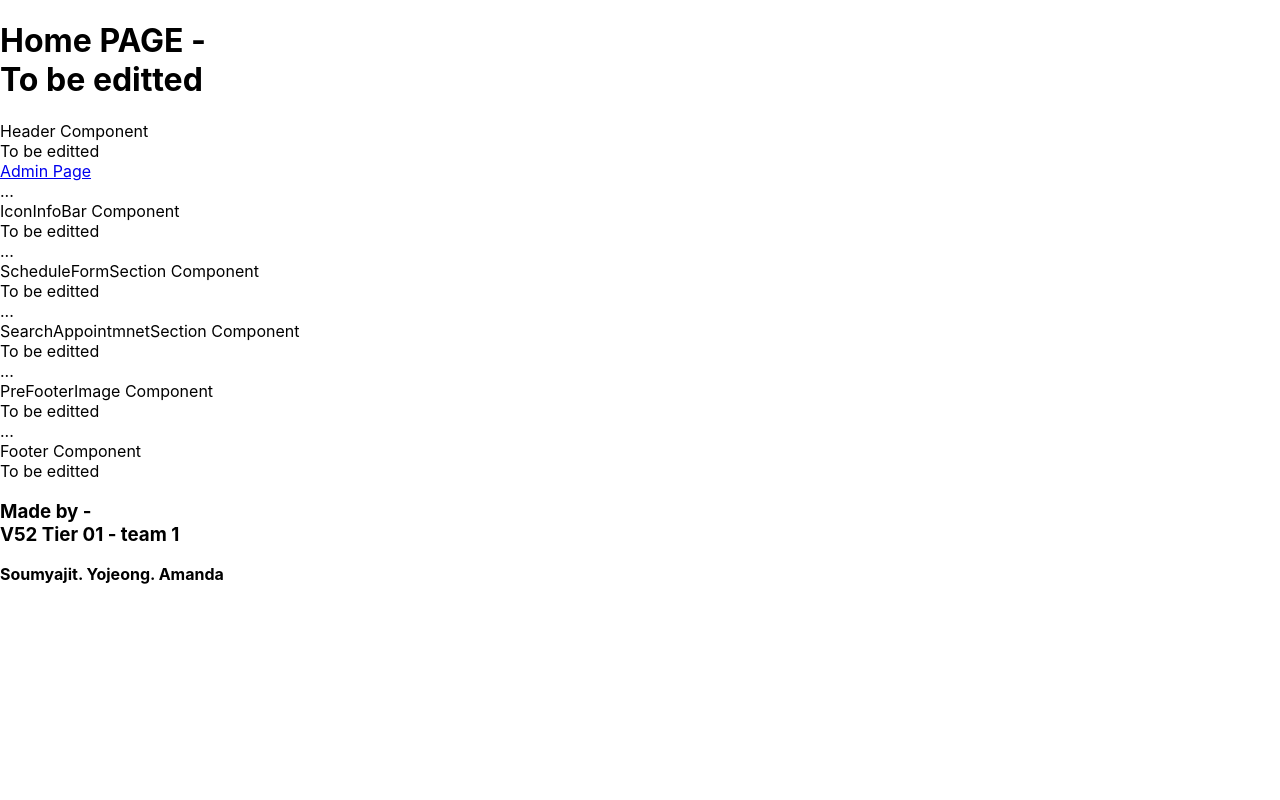
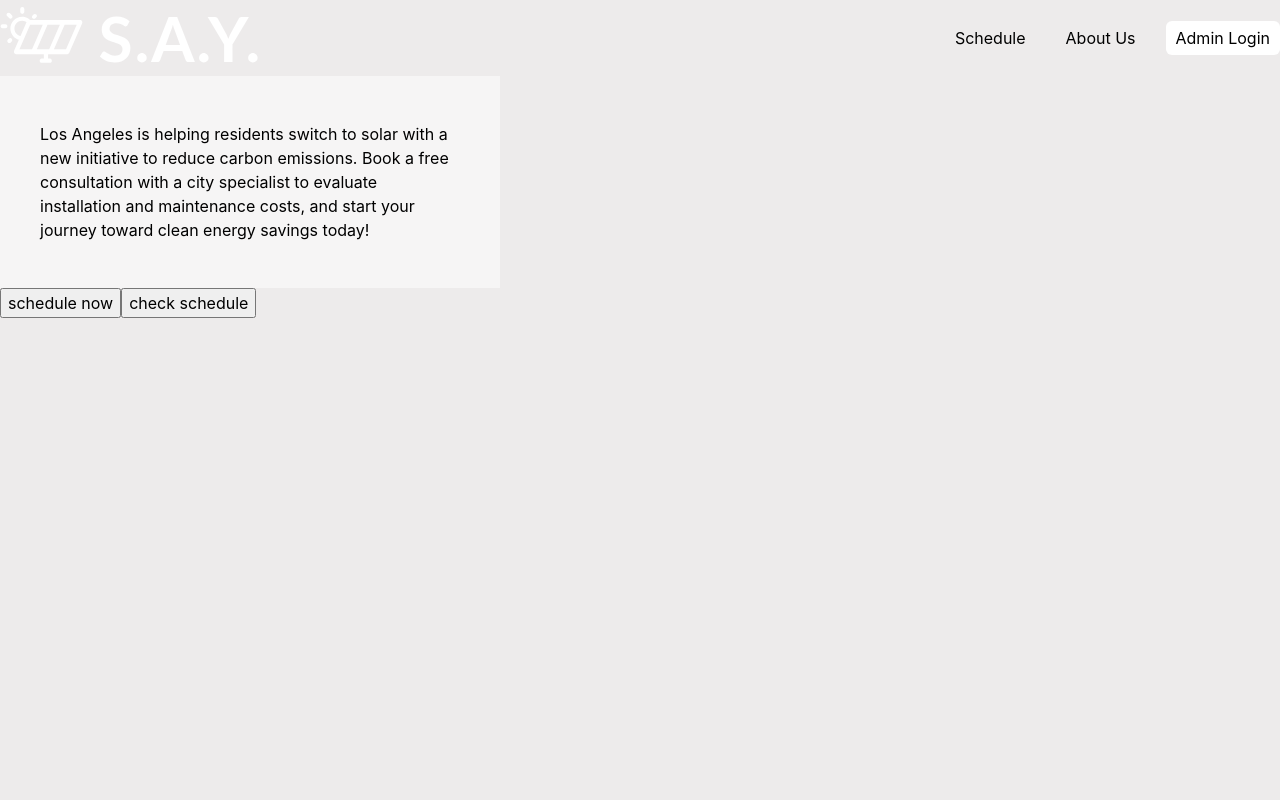
Before and after one commit to chingu-voyages/v52-tier1-team-01, a React (Create React App) app in the folder solarapp/: page / in a window 1280 px wide. Shown: the top 800 px of the page. Built offline with nearby package versions, Linux system fonts and the light colour scheme.

Commit message:
Add header and reset CSS setup 19nov2024

```diff
--- a/solarapp/src/components/Header.jsx
+++ b/solarapp/src/components/Header.jsx
@@ -1,7 +1,33 @@
 import React from "react";
 
+import '../styling/Header.css'
+
 const Header = () => {
-  return <div>Header Component <br /> To be editted<br /><a href="/admin">Admin Page</a><br />...</div>;
+  return (
+    <section className="header">
+      <header className="header-bar">
+        <h1 className="header-logo">
+          <img src="/assets/solar-app-logo.svg" alt="SAY logo" />
+        </h1>
+        <nav className="header-nav">
+          <h2 className="visually-hidden">navigation</h2>
+          <ul>
+            <li>Schedule</li>
+            <li>About Us</li>
+            <li className="admin">Admin Login</li>
+          </ul>
+        </nav>
+      </header>
+      <div className="header-info">
+        Los Angeles is helping residents switch to solar with a new initiative to reduce carbon emissions. Book a free consultation with a city specialist to evaluate installation and maintenance costs, and start your journey toward clean energy savings today!
+      </div>
+      <div className="header-action-buttons">
+        <button type="button" className="schedule-now">schedule now</button>
+        <button type="button" className="check schedule">check schedule</button>
+      </div>
+      {/* <a href="/admin">Admin Page</a> */}
+    </section>
+  );
 };
 
 export default Header;
--- a/solarapp/src/index.css
+++ b/solarapp/src/index.css
@@ -11,3 +11,86 @@ code {
   font-family: source-code-pro, Menlo, Monaco, Consolas, 'Courier New',
     monospace;
 }
+
+/*
+  Reset CSS
+ */
+
+
+/*
+  1. Use a more-intuitive box-sizing model.
+*/
+*, *::before, *::after {
+  box-sizing: border-box;
+}
+
+/*
+  2. Remove default margin
+*/
+* {
+  margin: 0;
+}
+
+/*
+  3. Allow percentage-based heights in the application
+*/
+html, body {
+  height: 100%;
+}
+
+/*
+  Typographic tweaks!
+  4. Add accessible line-height
+  5. Improve text rendering
+*/
+body {
+  line-height: 1.5;
+  -webkit-font-smoothing: antialiased;
+}
+
+/*
+  6. Improve media defaults
+*/
+img, picture, video, canvas, svg {
+  display: block;
+  max-width: 100%;
+}
+
+/*
+  7. Remove built-in form typography styles
+*/
+input, button, textarea, select {
+  font: inherit;
+}
+
+/*
+  8. Avoid text overflows
+*/
+p, h1, h2, h3, h4, h5, h6 {
+  overflow-wrap: break-word;
+}
+
+/*
+  9. Create a root stacking context
+*/
+#root, #__next {
+  isolation: isolate;
+}
+
+
+/*
+Common
+*/
+.visually-hidden {
+  position: absolute;
+  width: 1px;
+  height: 1px;
+  margin: -1px;
+  border: 0;
+  padding: 0;
+
+  white-space: nowrap;
+  clip-path: inset(100%);
+  clip: rect(0 0 0 0);
+  overflow: hidden;
+}
--- a/solarapp/src/pages/HomePage.jsx
+++ b/solarapp/src/pages/HomePage.jsx
@@ -10,7 +10,7 @@ import Footer from "../components/Footer";
 const HomePage = () => {
   return (
     <>
-        <h1>Home PAGE - <br />To be editted</h1>
+      {/* <h1>Home PAGE - <br />To be editted</h1> */}
 
       <Header />
       <IconInfoBar />
--- a/solarapp/src/styling/Header.css
+++ b/solarapp/src/styling/Header.css
@@ -0,0 +1,35 @@
+
+section.header {
+  background-color: #edebeb;
+  /* background: url(/asset/main_bg.png)no-repeat; */
+  width: 100%;
+  height: 100vh;
+}
+
+header.header-bar {
+  margin: 0 auto;
+  display: flex;
+  align-items: center;
+  justify-content: space-between;
+}
+
+.header-nav ul{
+  display: flex;
+  gap: 20px;
+  list-style: none;
+}
+.header-nav ul li{
+  padding: 5px 10px;
+  cursor: pointer;
+}
+
+.header-nav ul li.admin{
+  background-color: #fff;
+  border-radius: 6px;
+}
+
+.header-info {
+  width: 500px;
+  padding: 46px 40px;
+  background-color: #ffffff80;
+}
```
Also changed, not shown: solarapp/public/assets/solar-app-logo.svg (added). Lines whose indentation alone changed are shown as unchanged.
